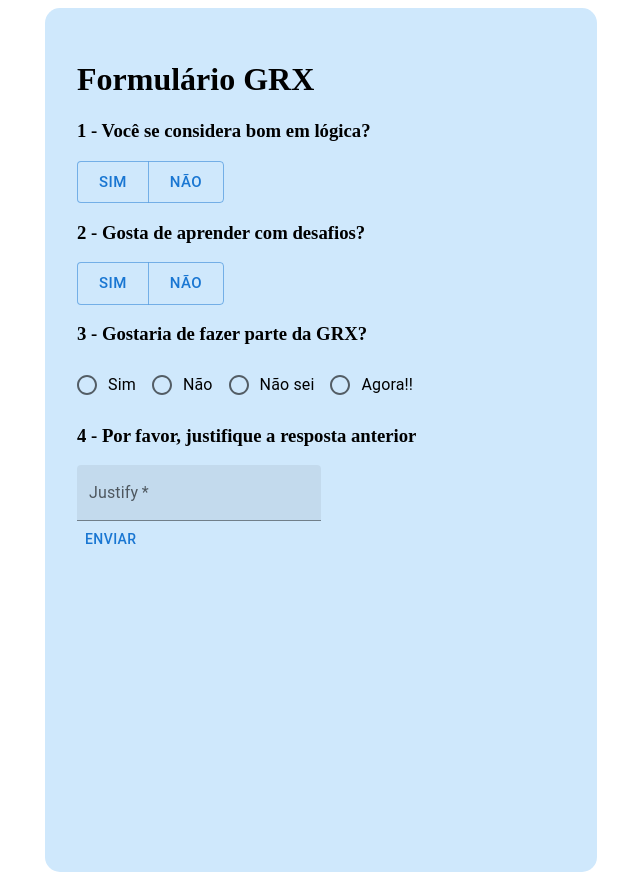
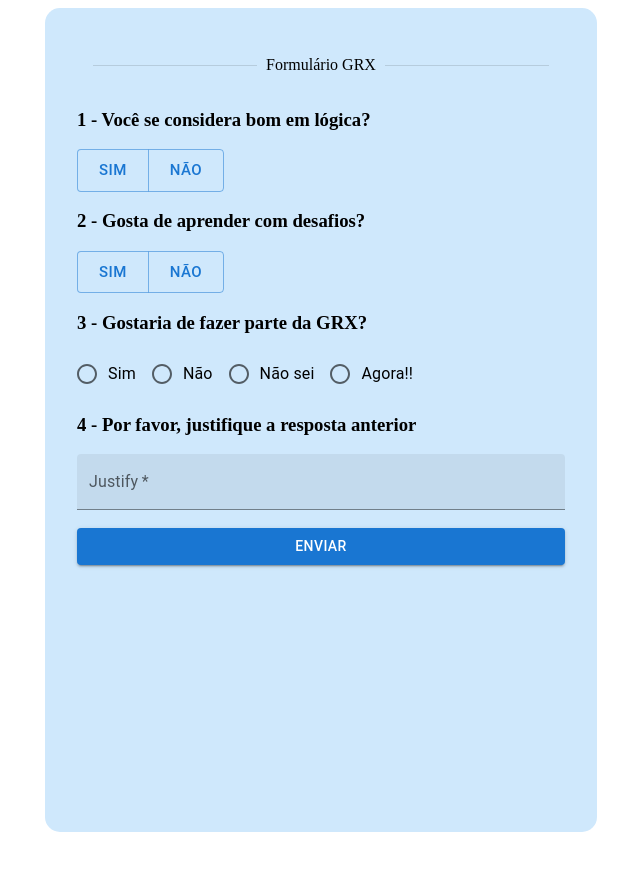
Before and after one commit to DiogoFiuza/Desafio-Coleta-GRX, a React (Vite) app in the folder app/frontend/: page / in a window 1280 px wide. Shown: the whole page, without its empty margins (319-959 px from the left). After the commit the page ends 840 px from the top, so only its background shows below. Built offline with nearby package versions, Linux system fonts and the light colour scheme.

Commit message:
Feat: Requisição post na Api para enviar dados do forms

```diff
--- a/app/frontend/src/Pages/Forms.jsx
+++ b/app/frontend/src/Pages/Forms.jsx
@@ -1,26 +1,53 @@
-import React, { useContext } from 'react';
-import { Container, Box, Button } from '@mui/material';
+import React, { useContext, useEffect } from 'react';
+import { useNavigate } from 'react-router-dom';
+import {
+  Container, Box, Button, Divider,
+} from '@mui/material';
 import AskWorkGRX from '../Components/AskWorkGRX';
 import Justify from '../Components/Justify';
 import AskLogic from '../Components/AskLogic';
 import AskChanges from '../Components/AskChanges';
 import { Context } from '../Context/context';
+import { requestAPI } from '../Api/coletaApi';
+import formatData from '../Api/formatData';
 
 function Forms() {
-  const { formdata } = useContext(Context);
+  const navigate = useNavigate();
+  const { formdata, enableButton, setEnableButton } = useContext(Context);
 
-  const submit = () => {
-    console.log(formdata);
+  const submit = async (event) => {
+    event.preventDefault();
+    try {
+      const dataFormated = formatData(formdata);
+      const endpoint = '/coleta';
+      const response = await requestAPI(endpoint, dataFormated);
+      navigate('../dados');
+      console.log(response);
+    } catch (error) {
+      console.log(error);
+    }
   };
 
+  useEffect(() => {
+    const values = Object.values(formdata);
+    const hasValue = values.every((elem) => elem !== '');
+    const text = values[3].length >= 15 && values[3].length <= 200;
+    if (hasValue && text) setEnableButton(false);
+  }, [formdata]);
+
   return (
-    <Container maxWidth="sm" alignitems="center">
+    <Container maxWidth="sm">
       <Box
         sx={{
-          p: 4, bgcolor: '#cfe8fc', height: '100vh', borderRadius: '15px',
+          p: 4,
+          bgcolor: '#cfe8fc',
+          height: '95vh',
+          borderRadius: '15px',
+          display: 'flex',
+          flexDirection: 'column',
         }}
       >
-        <h1>Formulário GRX</h1>
+        <Divider sx={{ m: 2 }}>Formulário GRX</Divider>
         <h3>1 - Você se considera bom em lógica?</h3>
         <AskLogic />
         <h3>2 - Gosta de aprender com desafios?</h3>
@@ -30,7 +57,7 @@ function Forms() {
         <h3>4 - Por favor, justifique a resposta anterior</h3>
         <Justify />
         <br />
-        <Button onClick={() => submit()}>Enviar</Button>
+        <Button variant="contained" onClick={submit} disabled={enableButton}>Enviar</Button>
       </Box>
     </Container>
   );
```
